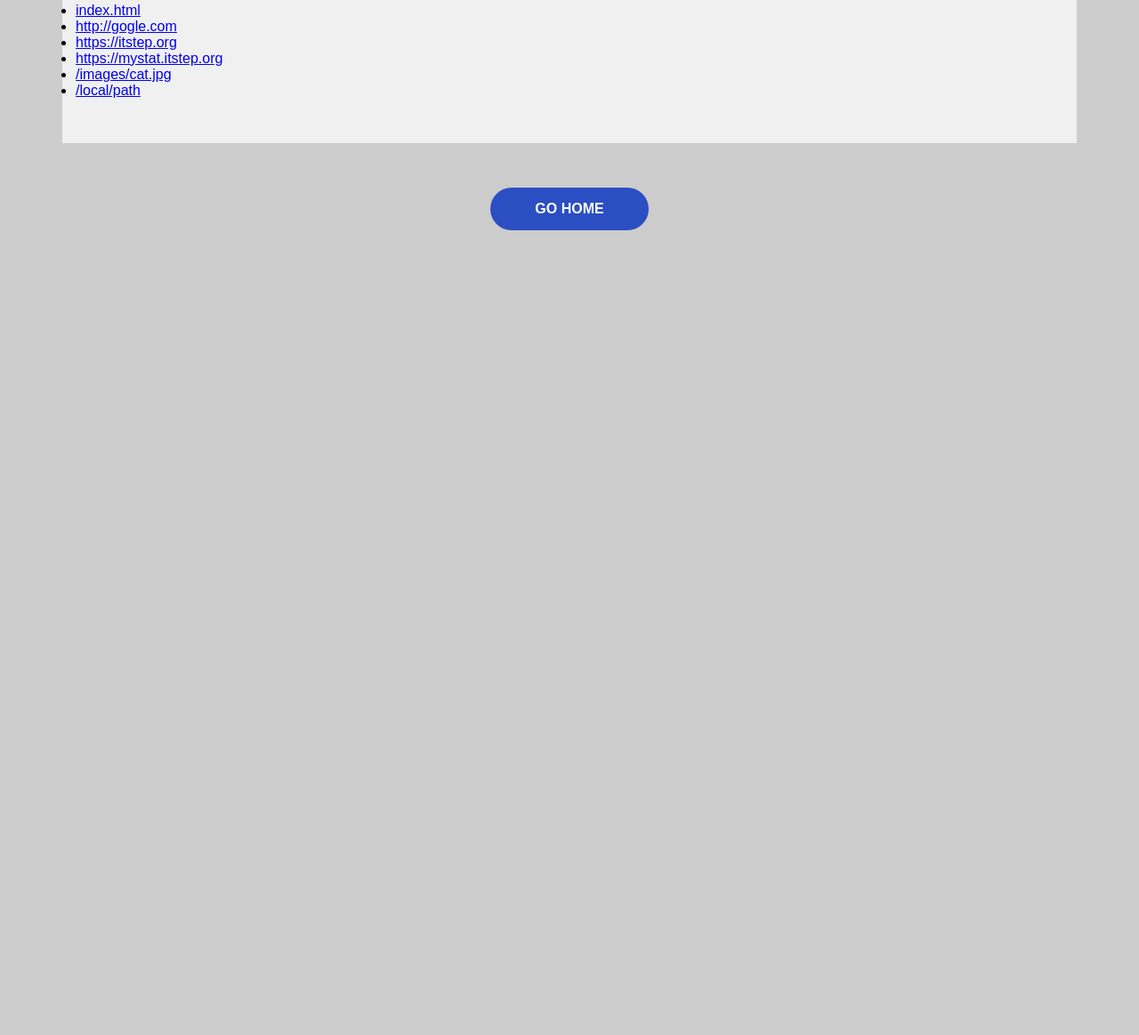
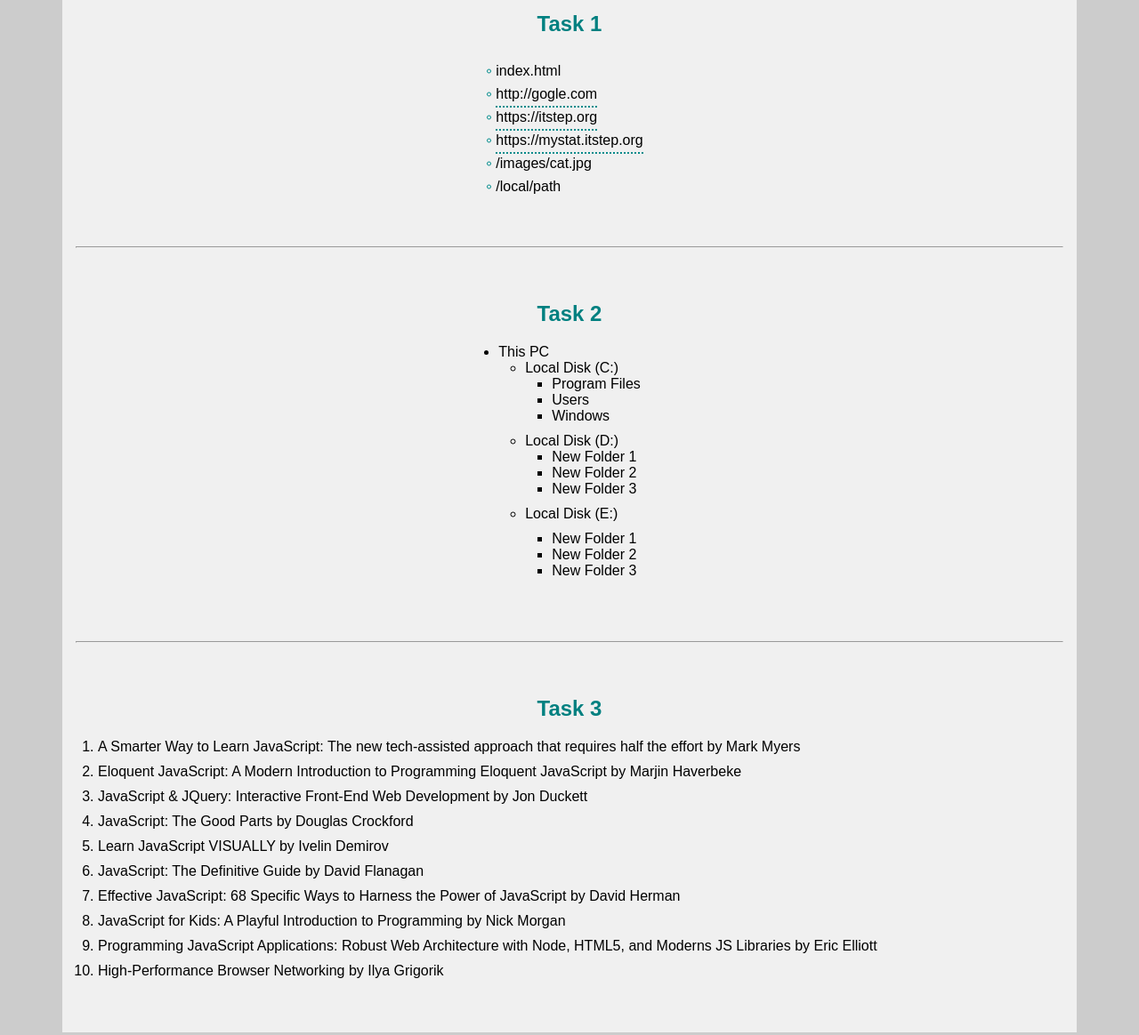
Before and after one commit to YevhenSavenko/tasks, a website: page src/parts/HomeWorks8_events/part/eventsHW.html in a window 1280 px wide. Shown: the part 142-1306 px from the top of the page at 89% size. Before the commit the page ends 800 px from the top, so only its background shows below. Drawn offline with Linux system fonts and the light colour scheme.

Commit message:
Added new tasks

```diff
--- a/src/parts/HomeWorks8_events/css/main.css
+++ b/src/parts/HomeWorks8_events/css/main.css
@@ -763,4 +763,67 @@ body{
     cursor: pointer;
 }
 
-/* */
+/* Task 16 */
+
+.links{
+    margin-top: 30px;
+    display: flex;
+    justify-content: center;
+}
+
+.links ul li{
+    margin-bottom: 8px;
+    list-style: none;
+    position: relative;
+}
+
+.links ul li:before{
+    position: absolute;
+    display: block;
+    content: '';
+    top: 50%;
+    left: -10px;
+    transform: translateY(-50%);
+    width: 3px;
+    height: 3px;
+    border-radius: 50%;
+    border: 1px solid darkcyan;
+}
+
+.links ul li a{
+    text-decoration: none;
+    color: #000;
+    padding-bottom: 5px;
+}
+
+/* Task 17 */
+
+.inside__folders{
+    margin-left: 30px;
+    display: block;
+}
+
+.folders{
+    display: flex;
+    justify-content: center;
+}
+
+.folders ul{
+    margin-bottom: 10px;
+}
+
+.folders ul:first-child{
+    margin-top: 10px;
+}
+
+/* Task 18 */
+
+.books ul{
+    margin-top: 20px;
+    margin-left: 25px;
+    list-style: decimal;
+}
+
+.books ul li{
+    margin-bottom: 10px;
+}
--- a/src/parts/HomeWorks8_events/js/eventsHW.js
+++ b/src/parts/HomeWorks8_events/js/eventsHW.js
@@ -0,0 +1,23 @@
+const links = document.querySelectorAll('.links ul li a');
+
+links.forEach(item => {
+   if(item.innerHTML.indexOf('http') === 0 ){
+       item.style.borderBottom = '2px dotted darkcyan';
+   }
+})
+
+
+const folders = document.querySelectorAll('.inside__folders');
+const openFolder = document.querySelectorAll('.folser__open');
+
+openFolder.forEach((item, index) => {
+    item.addEventListener('click', _ => {
+        if(_.target.nodeName === 'LI'){
+            if(window.getComputedStyle(folders[index]).display === 'none'){
+                folders[index].style.display = 'block';
+            } else {
+                folders[index].style.display = 'none';
+            }
+        }
+    });
+});
--- a/src/parts/HomeWorks8_events/part/eventsHW.html
+++ b/src/parts/HomeWorks8_events/part/eventsHW.html
@@ -14,6 +14,7 @@
           <h2 class="headding">EVENT HANDLING (HW)</h2>
           <hr />
           <div class="tasks task_16">
+            <h2 class="lowwer_headding">Task 1</h2>
             <div class="links">
               <ul>
                 <li><a href="#">index.html</a></li>
@@ -24,6 +25,52 @@
                 <li><a href="#">/local/path</a></li>
               </ul>
             </div>
+          </div>
+          <hr>
+          <div class="tasks task_17">
+            <h2 class="lowwer_headding">Task 2</h2>
+            <div class="folders">
+              <ul>
+                <li class="folser__open">This PC</li>
+                <ul class="inside__folders">
+                  <li class="folser__open">Local Disk (C:)</li>
+                  <ul class="inside__folders">
+                    <li>Program Files</li>
+                    <li>Users</li>
+                    <li>Windows</li>
+                  </ul>
+                  <li class="folser__open">Local Disk (D:)</li>
+                  <ul class="inside__folders">
+                    <li>New Folder 1</li>
+                    <li>New Folder 2</li>
+                    <li>New Folder 3</li>
+                  </ul>
+                  <li class="folser__open">Local Disk (E:)
+                  <ul class="inside__folders">
+                    <li>New Folder 1</li>
+                    <li>New Folder 2</li>
+                    <li>New Folder 3</li>
+                  </ul>
+                </ul>
+              </ul>
+            </div>
+        </div>
+        <hr>
+        <div class="tasks task_18">
+          <h2 class="lowwer_headding">Task 3</h2>
+          <div class="books">
+            <ul>
+              <li>A Smarter Way to Learn JavaScript: The new tech-assisted approach that requires half the effort  by Mark Myers</li>
+              <li>Eloquent JavaScript: A Modern Introduction to Programming Eloquent JavaScript by Marjin Haverbeke</li>
+              <li>JavaScript & JQuery: Interactive Front-End Web Development by Jon Duckett</li>
+              <li>JavaScript: The Good Parts by Douglas Crockford</li>
+              <li>Learn JavaScript VISUALLY by Ivelin Demirov</li>
+              <li>JavaScript: The Definitive Guide by David Flanagan</li>
+              <li>Effective JavaScript: 68 Specific Ways to Harness the Power of JavaScript by David Herman</li>
+              <li>JavaScript for Kids: A Playful Introduction to Programming by Nick Morgan</li>
+              <li>Programming JavaScript Applications: Robust Web Architecture with Node, HTML5, and Moderns JS Libraries by Eric Elliott</li>
+              <li>High-Performance Browser Networking by Ilya Grigorik</li>
+            </ul>
           </div>
         </div>
       </section>
```
